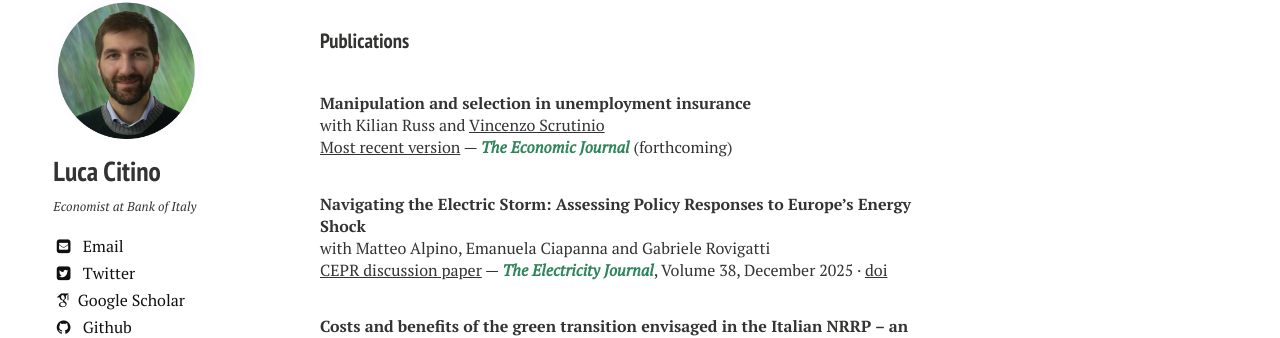
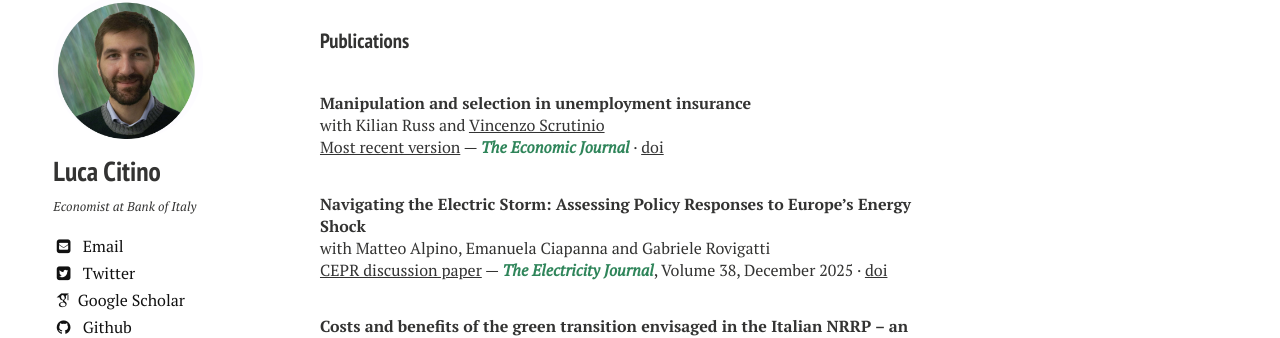
Before and after one commit to luca-citino/luca-citino.github.io, a Jekyll site: the page built from research.md, in a window 1280 px wide. Shown: the part 166-504 px from the top of the page. Built offline with Jekyll 4.4.1, drawn with Linux system fonts in a browser that asks for light colours; nearby versions of some CDN libraries; some web fonts are replaced.

Commit message:
Update research.md

```diff
--- a/research.md
+++ b/research.md
@@ -11,7 +11,7 @@ title: Research
 
 **Manipulation and selection in unemployment insurance**
 with Kilian Russ and [Vincenzo Scrutinio](https://sites.google.com/view/vincenzoscrutinio/home)
-[Most recent version](https://luca-citino.github.io/docs/targeted_ui-5.pdf) — <span class="journal">The Economic Journal</span> (forthcoming)
+[Most recent version](https://luca-citino.github.io/docs/targeted_ui-5.pdf) — <span class="journal">The Economic Journal</span> · [doi](https://doi.org/10.1093/ej/ueaf105)
 
 **Navigating the Electric Storm: Assessing Policy Responses to Europe’s Energy Shock**
 with Matteo Alpino, Emanuela Ciapanna and Gabriele Rovigatti
```
